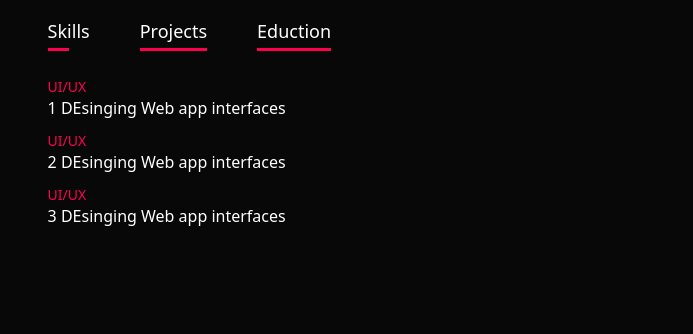
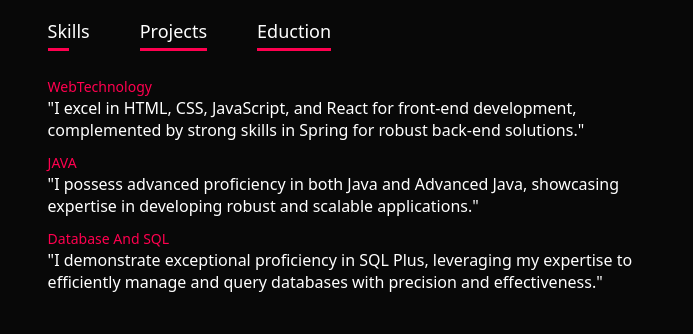
Before and after one commit to abhishekpr180/portfolio, a plain HTML site: page index.html in a window 1280 px wide. Shown: the part 1217-1551 px from the top of the page, 490-1183 px from the left. Drawn offline with Linux system fonts and the light colour scheme.

Commit message:
Update index.html
yes

```diff
--- a/index.html
+++ b/index.html
@@ -69,13 +69,20 @@
                     <div class="tab-cointains active-tab" id="Skills">
                         <br>
                         <ul>
-                            <li><span>UI/UX</span><br>1 DEsinging Web app interfaces</li>
+                            <li><span>WebTechnology</span><br>"I excel in HTML, CSS, JavaScript, and React for front-end
+                                development, complemented by strong skills in Spring for robust back-end solutions."
+                            </li>
                         </ul>
                         <ul>
-                            <li><span>UI/UX</span><br>2 DEsinging Web app interfaces</li>
+                            <li><span>JAVA</span><br>"I possess advanced proficiency in both Java and Advanced Java,
+                                showcasing expertise in developing robust and scalable applications."
+                            </li>
                         </ul>
                         <ul>
-                            <li><span>UI/UX</span><br>3 DEsinging Web app interfaces</li>
+                            <li><span>Database And SQL </span><br>"I demonstrate exceptional proficiency in SQL Plus,
+                                leveraging my expertise to efficiently manage and query databases with precision and
+                                effectiveness."
+                            </li>
                         </ul>
                     </div>
                     <div class="tab-cointains" id="Projects">
@@ -239,13 +246,13 @@
         document.getElementById(tabname).classList.add("active-tab");
     }
 
-var sidemenu=document.getElementById("sidemenu");
+    var sidemenu = document.getElementById("sidemenu");
 
-function openmenu(){
-    sidemenu.style.right="0"
+    function openmenu() {
+        sidemenu.style.right = "0"
     }
-function closemenu(){
-    sidemenu.style.right="-200px"
+    function closemenu() {
+        sidemenu.style.right = "-200px"
     }
 
 </script>
```
Lines whose indentation alone changed are shown as unchanged.
